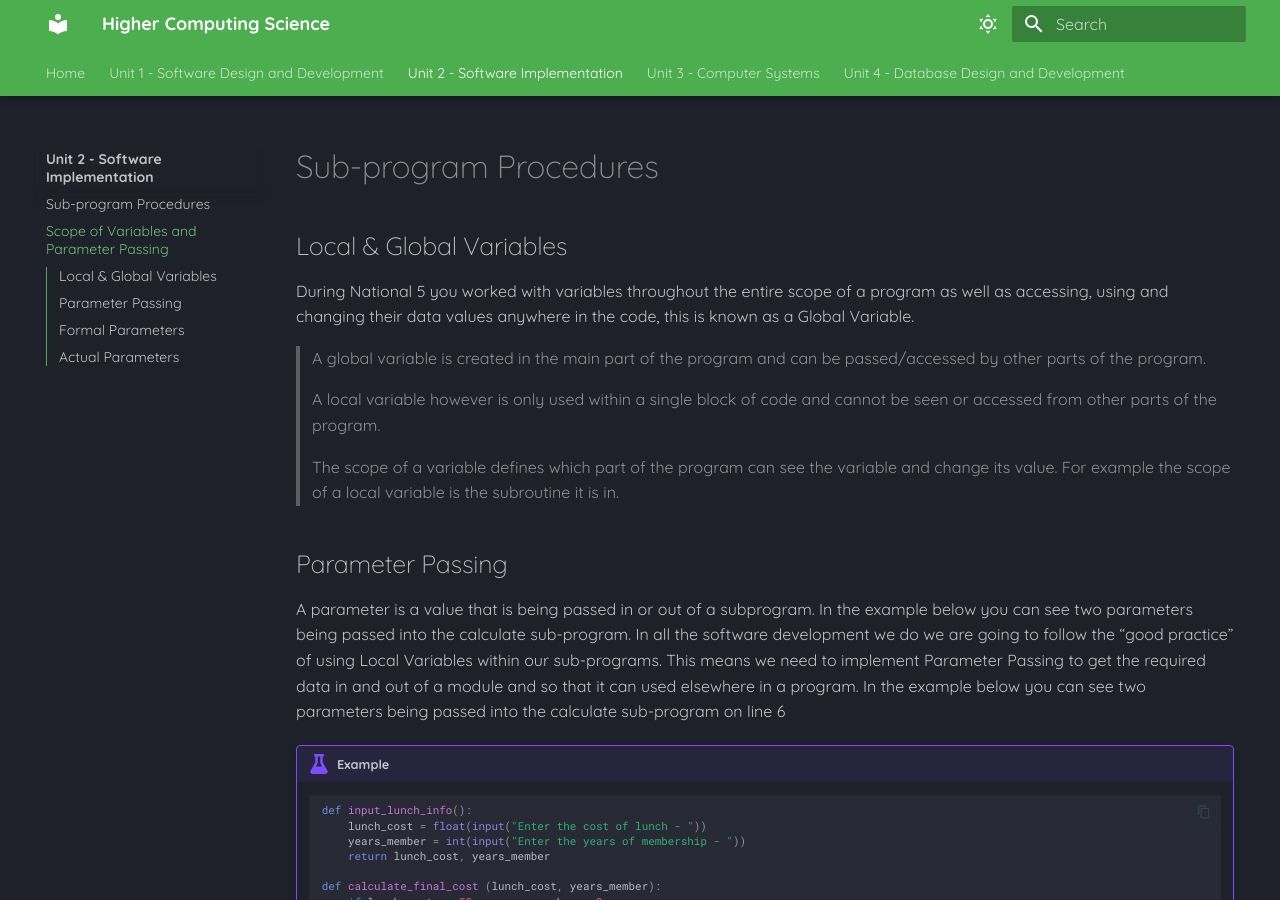
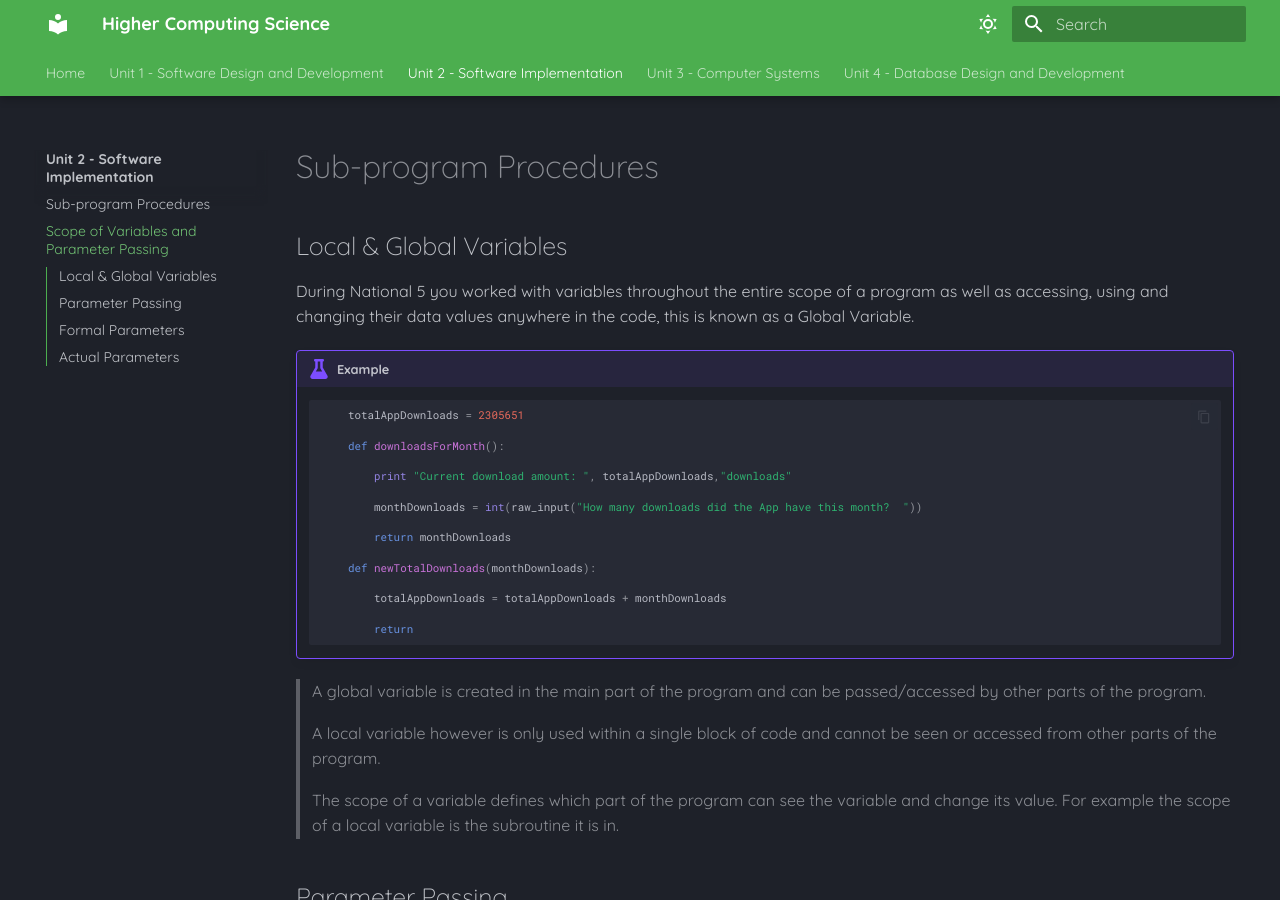
Before and after one commit to Mr-Wood-CS/Higher-Computing-Science-MD-Files, an MkDocs documentation site: the page built from docs/SI/02-Scope-of-Variables-and-Parameter-Passing.md, in a window 1280 px wide and 900 px high. Built offline with MkDocs 1.6.1 and Material for MkDocs 9.7.7, drawn with Linux system fonts in a browser that asks for light colours.

Commit message:
Update 02-Scope-of-Variables-and-Parameter-Passing.md

````diff
--- a/docs/SI/02-Scope-of-Variables-and-Parameter-Passing.md
+++ b/docs/SI/02-Scope-of-Variables-and-Parameter-Passing.md
@@ -3,6 +3,29 @@
 ## Local & Global Variables
 
 During National 5 you worked with variables throughout the entire scope of a program as well as accessing, using and changing their data values anywhere in the code, this is known as a Global Variable.
+!!! example
+
+	```Python
+		totalAppDownloads = 2305651
+
+		def downloadsForMonth():
+
+		    print "Current download amount: ", totalAppDownloads,"downloads"
+
+		    monthDownloads = int(raw_input("How many downloads did the App have this month?  "))
+
+		    return monthDownloads
+
+		def newTotalDownloads(monthDownloads):
+
+		    totalAppDownloads = totalAppDownloads + monthDownloads
+
+		    return
+	```
+
+
+
+
 
 > A global variable is created in the main part of the program and can be passed/accessed by other parts of the program.
 
````
